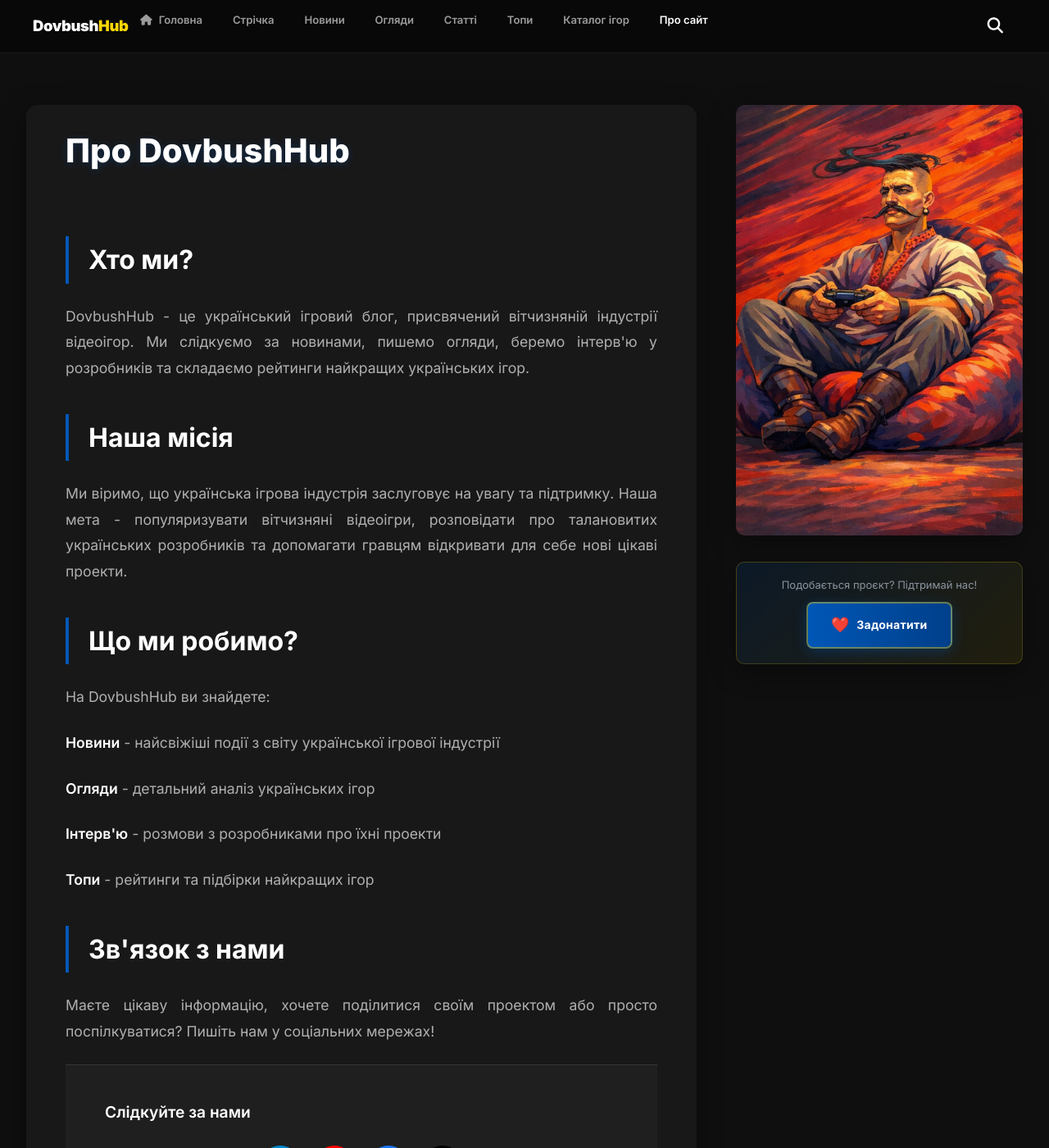
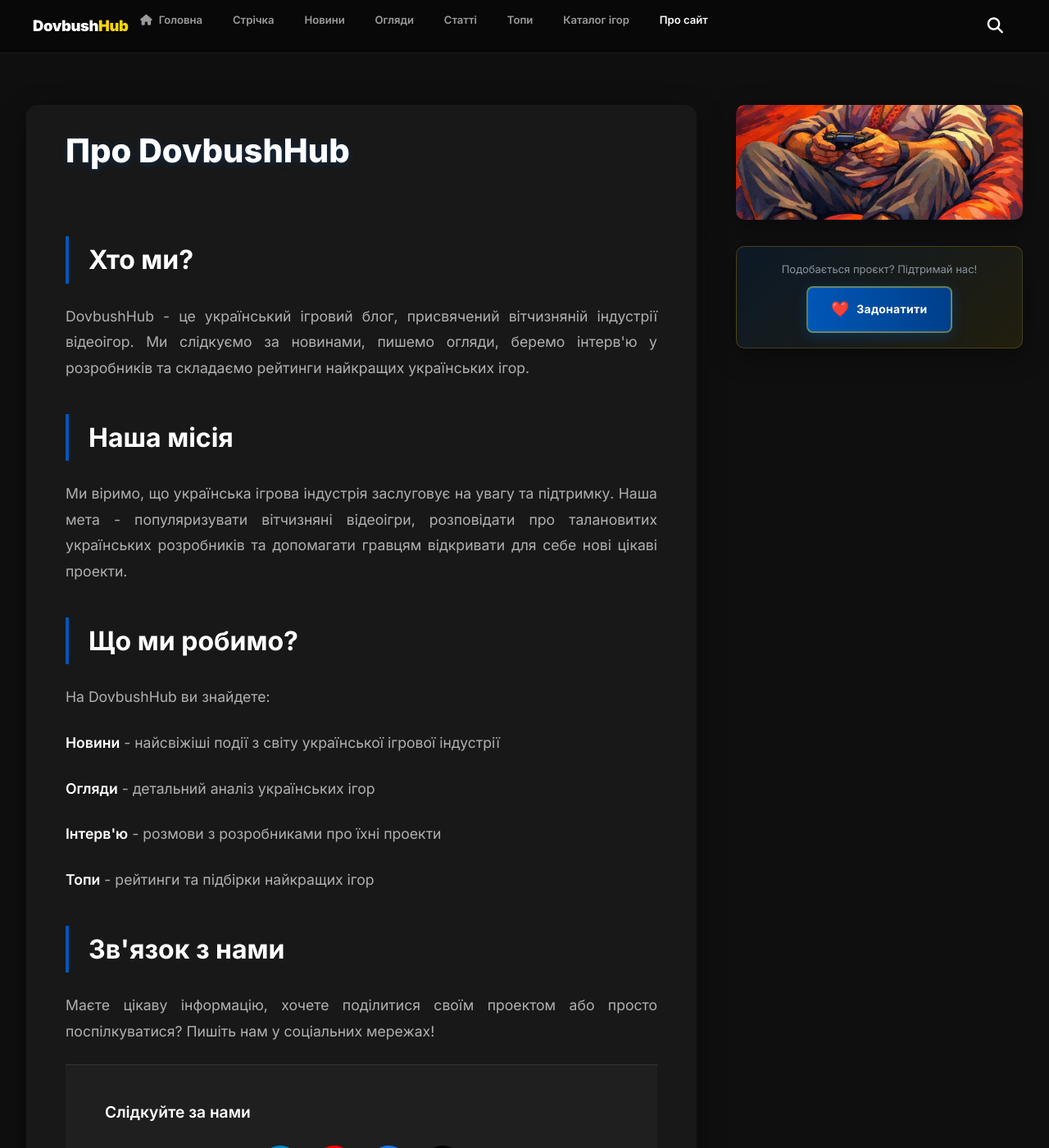
Before and after one commit to dovbush-media/dovbush-media.github.io, a Jekyll site: the page built from about.html, in a window 1280 px wide and 1400 px high. Shown: the whole window at 82% size. Built offline with Jekyll 4.4.1, drawn with Linux system fonts in a browser that asks for light colours; some web fonts are replaced.

Commit message:
Update sidebar-static.html

```diff
--- a/_includes/sidebar-static.html
+++ b/_includes/sidebar-static.html
@@ -32,7 +32,10 @@
 }
 .sidebar-og-img {
   width: 100%;
-  height: auto;
+  /* На мобільних висота буде 100px, на великих екранах — 140px */
+  height: clamp(100px, 15vh, 140px);
+  object-fit: cover;    /* Обрізає краї, не деформуючи логотип */
+  object-position: center;
   display: block;
   border-radius: 10px;
   transition: transform .3s ease;
```
